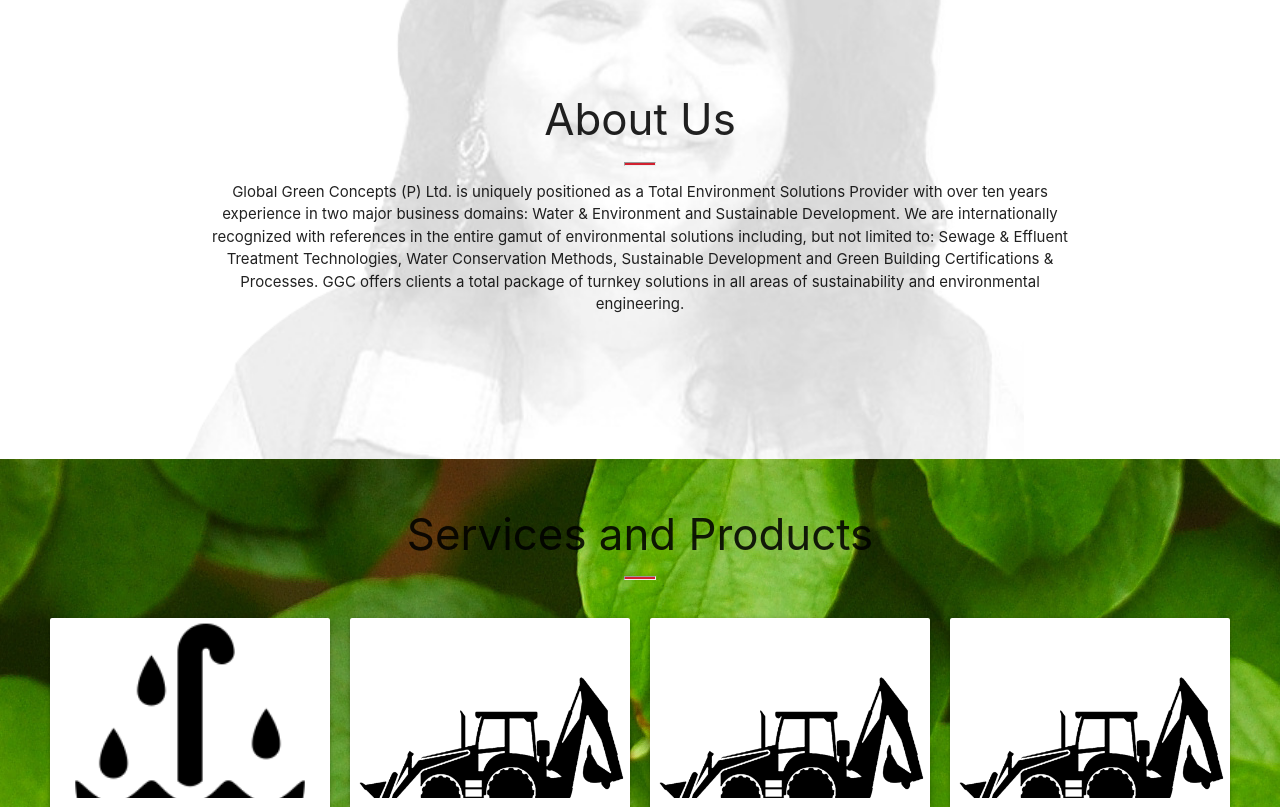
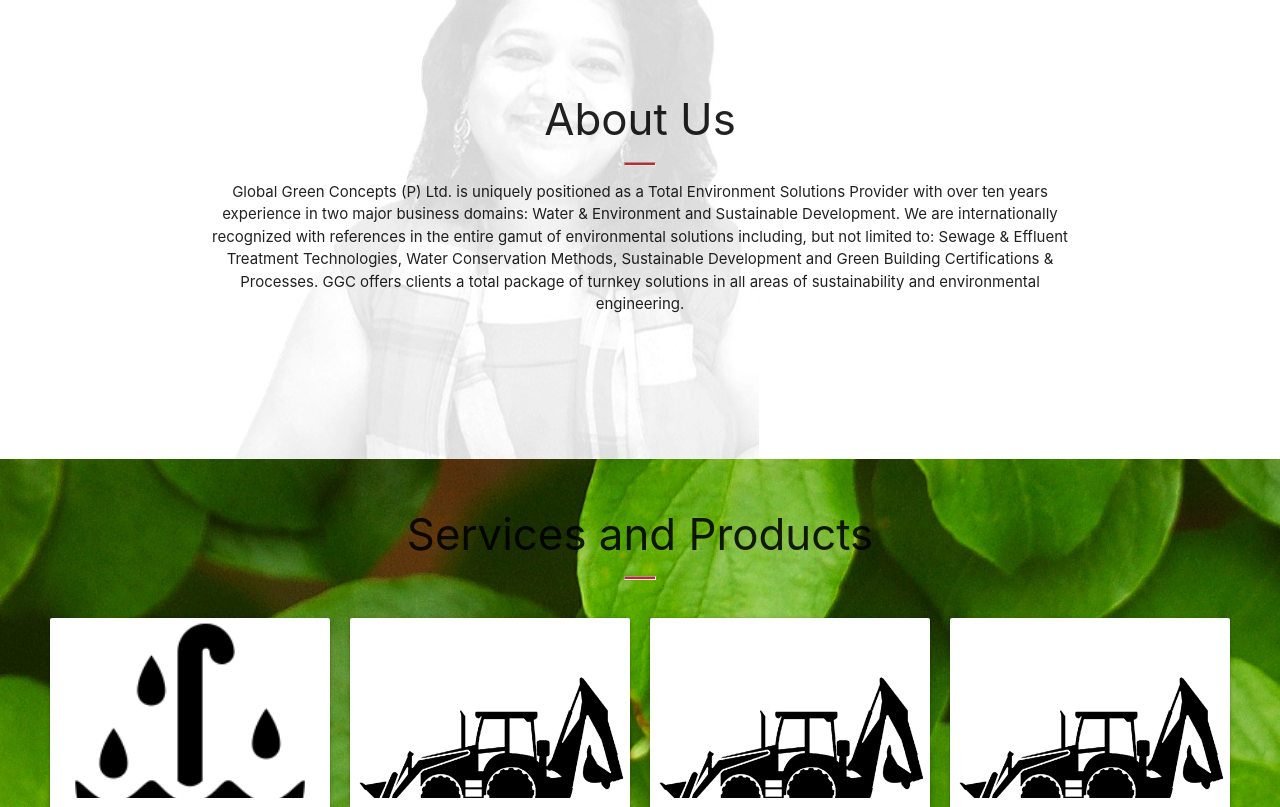
Before and after one commit to sammybarman/greenconcepts, a Flask app: page / in a window 1280 px wide. Shown: the part 1001-1808 px from the top of the page. Run offline with Flask 2, Linux system fonts and the light colour scheme; some libraries are stand-ins or nearby versions.

Commit message:
Changed image. Still needs editing.

```diff
--- a/templates/index.html
+++ b/templates/index.html
@@ -64,7 +64,7 @@
 
   <!-- parallax section -->
   <section class="parallax-container center valign-wrapper">
-    <div class="parallax"><img src="/static/img/mom.png"></div>
+    <div class="parallax"><img src="/static/img/mom.jpg"></div>
     <div class="container">
       <div class="row">
         <div class="col s12">
```
Also changed, not shown: static/img/mom.jpg (added), static/img/mom.png (deleted).
